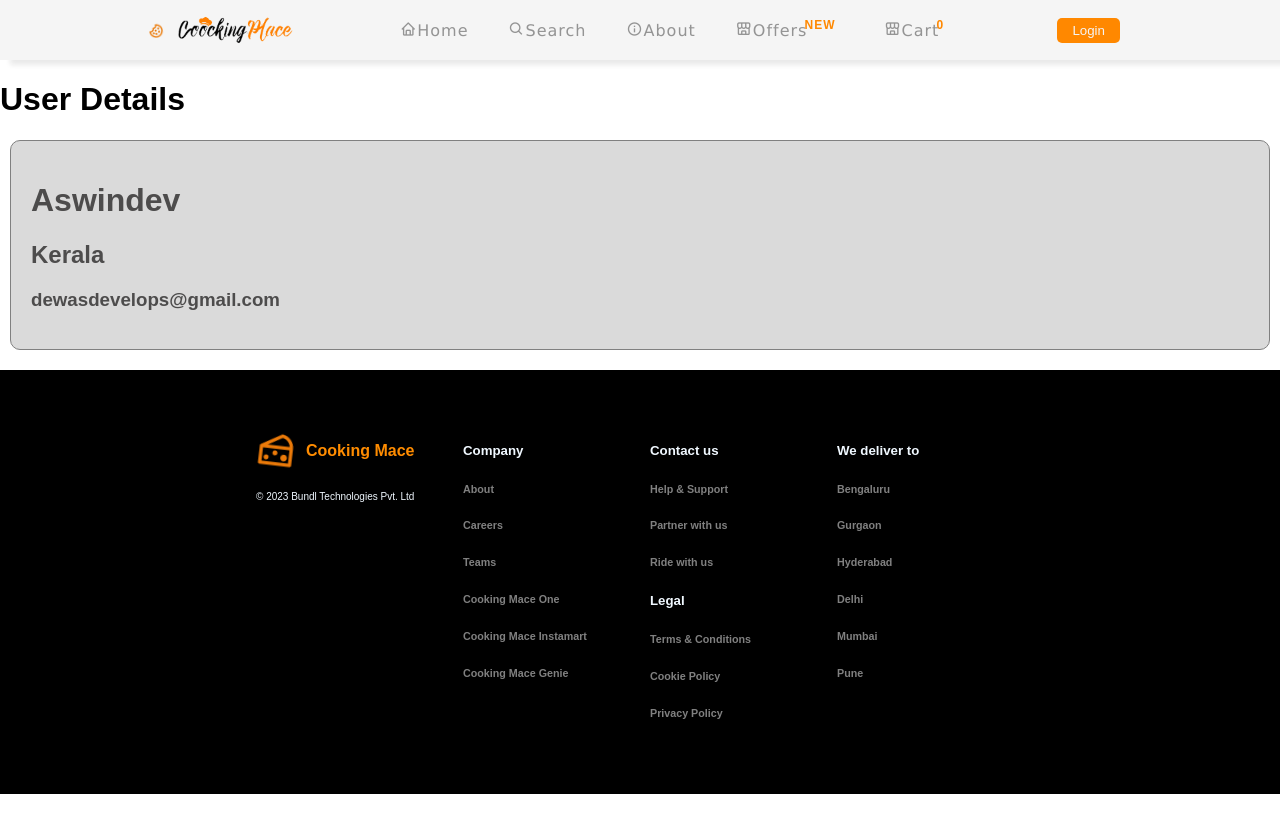
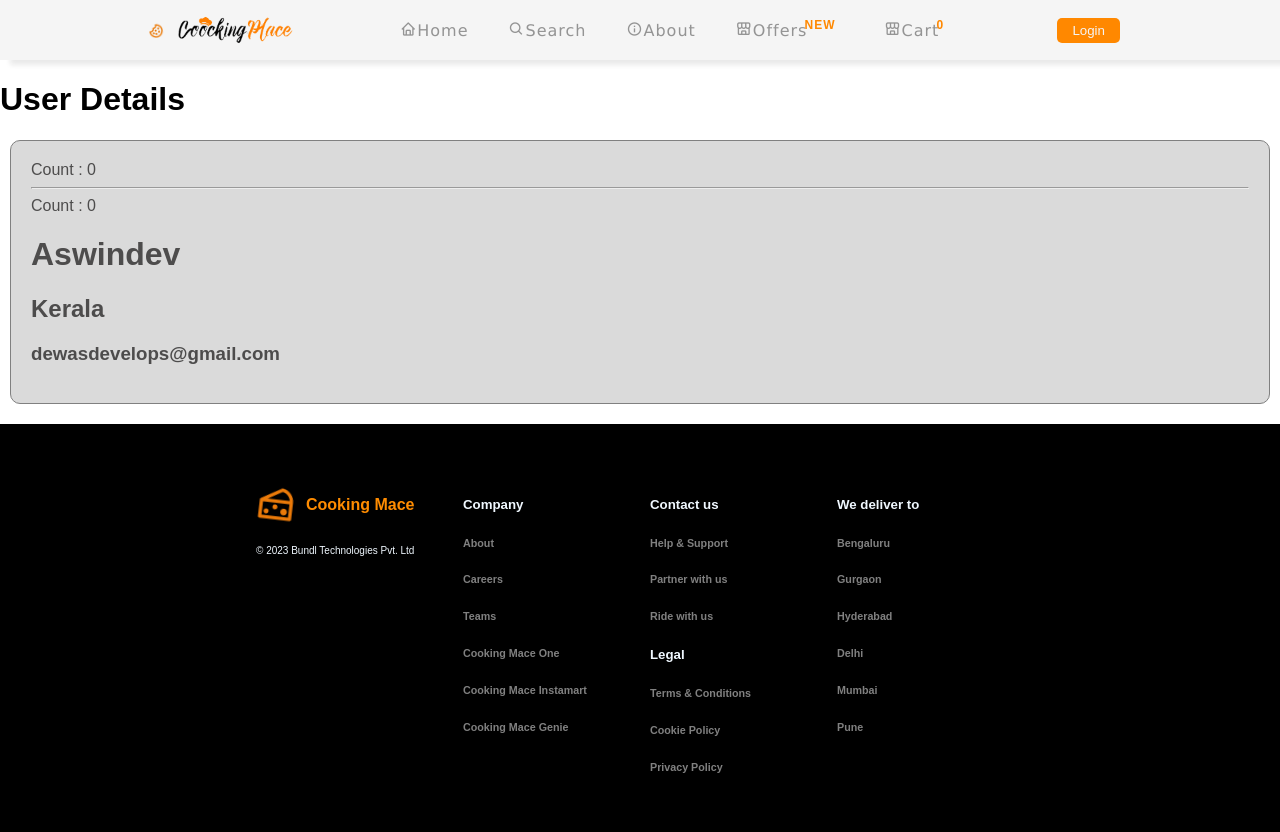
Before and after one commit to dew-as/Cooking-Mace, a React (Vite) app: page /about in a window 1280 px wide. Shown: the top 832 px of the page. Before the commit the page ends 800 px from the top, so only its background shows below. Built offline with nearby package versions, Linux system fonts and the light colour scheme.

Commit message:
how we can create a state variable inside a class component, when we create an instance of class that means cunstructor,this.state is an objects contains all state variables,use the state by this.state || and destructure

```diff
--- a/src/components/UserClass.js
+++ b/src/components/UserClass.js
@@ -4,12 +4,19 @@ class UserClass extends React.Component {
   constructor(props) {
     super(props);
     console.log(props);
+    this.state = {
+      count: 0,
+    };
   }
 
   render() {
     const { name, location, contact } = this.props;
+    const { count } = this.state;
     return (
       <div className="user-class">
+        <span>Count : {this.state.count}</span>
+        <hr/>
+        <span>Count : {count}</span>
         <h1>{name}</h1>
         <h2>{location}</h2>
         <h3>{contact}</h3>
```
